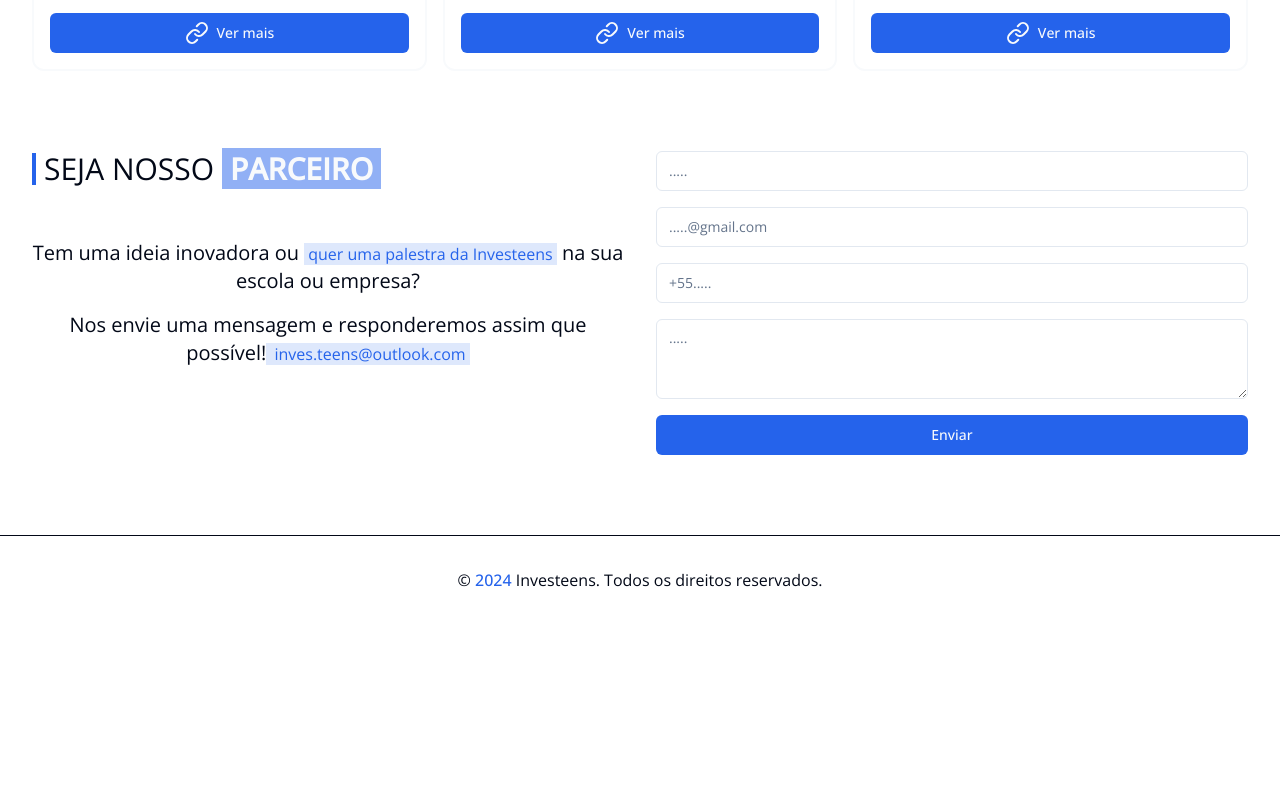
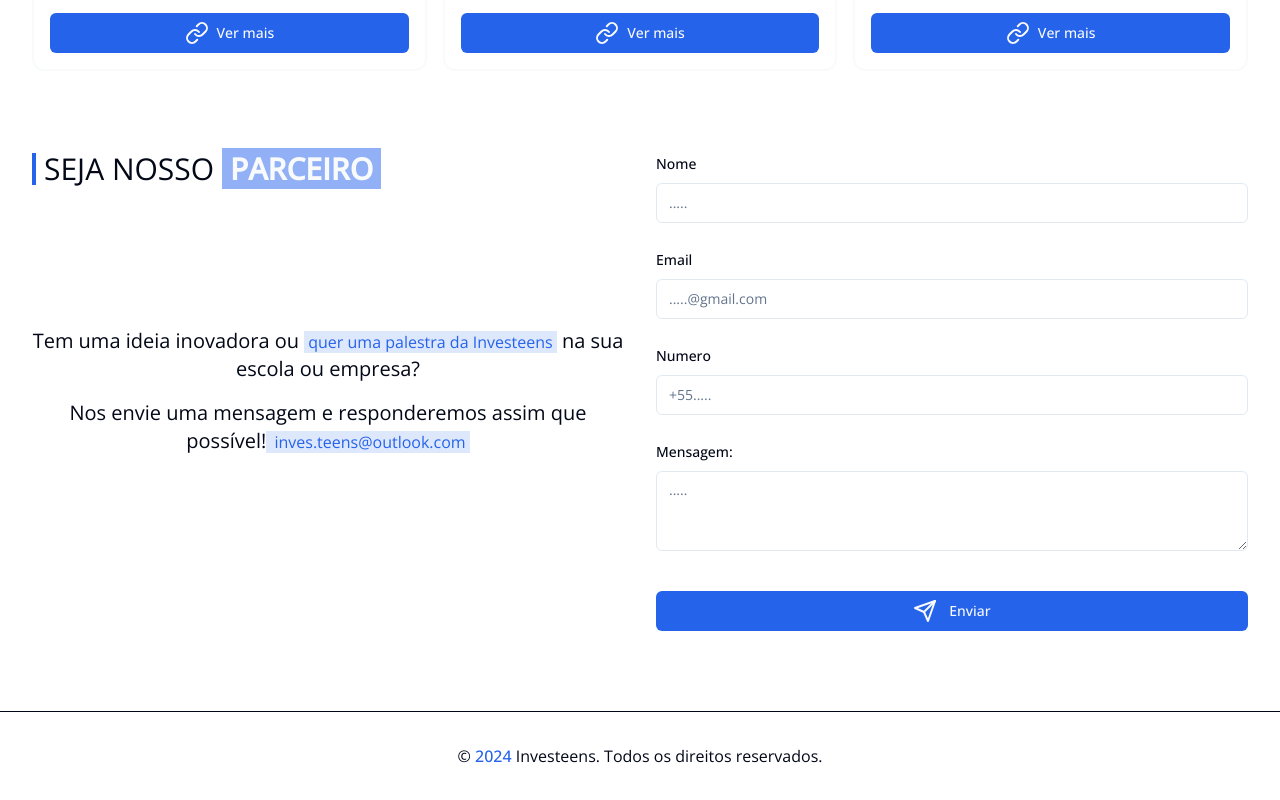
Before and after one commit to Henrytos/inveetens, a Next.js app: page / in a window 1280 px wide. Shown: the part 4927-5727 px from the top of the page. Before the commit the page ends 5551 px from the top, so only its background shows below. Built offline with nearby package versions, Linux system fonts and the light colour scheme.

Commit message:
finalizando o formulario

```diff
--- a/app/layout.tsx
+++ b/app/layout.tsx
@@ -4,6 +4,7 @@ import { ReactNode } from "react";
 import { cn } from "@/lib/utils";
 import { ThemeProvider } from "@/app/_contexts/theme-provider";
 import { sans } from "@/lib/fonts";
+import { Toaster } from "sonner";
 
 export const metadata: Metadata = {
   title: "Inveteens",
--- a/app/page.tsx
+++ b/app/page.tsx
@@ -18,8 +18,8 @@ import {
   AccordionTrigger,
 } from "@/components/ui/accordion";
 import { Link, X } from "lucide-react";
-import { link } from "fs";
-import { FormToEmail } from "@/components/form/form_to_email";
+import { FormToEmail } from "@/components/form/form-to-email";
+import { Toaster } from "@/components/ui/toaster";
 
 interface Palestra {
   id: number;
@@ -543,6 +543,7 @@ export default function Home() {
 
           <FormToEmail />
         </Content>
+        <Toaster />
       </Container>
       <Footer />
     </>
--- /dev/null
+++ b/components/form/content-input.tsx
@@ -0,0 +1,6 @@
+import { ComponentProps } from "react";
+
+interface ContentInputProps extends ComponentProps<"div"> {}
+export function ContentInput({ children }: ContentInputProps) {
+  return <div className="space-y-2 relative">{children}</div>;
+}
--- /dev/null
+++ b/components/form/form-to-email.tsx
@@ -0,0 +1,113 @@
+"use client";
+
+import { z } from "zod";
+import { useForm } from "react-hook-form";
+import { zodResolver } from "@hookform/resolvers/zod";
+import { Input } from "../ui/input";
+import { Textarea } from "../ui/textarea";
+import { Button } from "../ui/button";
+import { Resend } from "resend";
+import { formAction } from "./form_resend";
+import { useToast } from "../ui/use-toast";
+import { Label } from "../ui/label";
+import { ContentInput } from "./content-input";
+import { Send } from "lucide-react";
+import { MessageErrorField } from "./message-error-filed";
+import { useEffect } from "react";
+import { normalizePhoneNumber } from "./masks-nput";
+
+const schemaForm = z.object({
+  nome: z.string().min(3).max(255),
+  email: z.string().email(),
+  telefone: z.string().min(10).max(15),
+  mensagem: z.string().min(10).max(255),
+});
+
+export type Form = z.infer<typeof schemaForm>;
+
+export function FormToEmail() {
+  const {
+    register,
+    handleSubmit,
+    reset,
+    watch,
+    formState: { errors, isSubmitting },
+    setValue,
+  } = useForm<Form>({
+    resolver: zodResolver(schemaForm),
+    defaultValues: {
+      nome: "",
+      email: "",
+      telefone: "",
+      mensagem: "",
+    },
+  });
+  const { toast } = useToast();
+
+  const handleSubmitForm = (data: Form) => {
+    formAction(data)
+      .then((data) => {
+        toast({
+          title: "Email enviado com sucesso",
+          description: "",
+          duration: 1000,
+        });
+        reset();
+      })
+      .catch((data) => {
+        console.log(data.error);
+      });
+  };
+
+  const phoneValue = watch("telefone");
+
+  useEffect(() => {
+    setValue("telefone", normalizePhoneNumber(phoneValue));
+  }, [phoneValue, setValue]);
+
+  return (
+    <>
+      <form
+        className="flex flex-col gap-6"
+        onSubmit={handleSubmit(handleSubmitForm)}
+      >
+        <ContentInput>
+          <Label htmlFor="nome">Nome</Label>
+          <Input {...register("nome")} name="nome" placeholder="....." />
+          <MessageErrorField isError={errors.nome}>
+            o nome deve conter no minico 3 caracteres
+          </MessageErrorField>
+        </ContentInput>
+        <ContentInput>
+          <Label htmlFor="email">Email</Label>
+          <Input {...register("email")} placeholder=".....@gmail.com" />
+          <MessageErrorField isError={errors.email}>
+            email invalido
+          </MessageErrorField>
+        </ContentInput>
+        <ContentInput>
+          <Label htmlFor="telefone">Numero</Label>
+          <Input {...register("telefone")} placeholder="+55....." />
+          <MessageErrorField isError={errors.telefone}>
+            numero invalido
+          </MessageErrorField>
+        </ContentInput>
+        <ContentInput>
+          <Label htmlFor="mensagem">Mensagem:</Label>
+          <Textarea {...register("mensagem")} placeholder="....." />
+          <MessageErrorField isError={errors.mensagem}>
+            a mensagem deve conter no minimo 10 caracteres
+          </MessageErrorField>
+        </ContentInput>
+        <Button
+          type="submit"
+          className="space-x-3 mt-4"
+          disabled={isSubmitting}
+        >
+          <Send />
+          <span>Enviar</span>
+        </Button>
+      </form>
+    </>
+  );
+}
--- a/components/form/form_to_email.tsx
+++ /dev/null
@@ -1,63 +0,0 @@
-"use client";
-
-import { Infer } from "next/dist/compiled/superstruct";
-import { z } from "zod";
-import { useForm } from "react-hook-form";
-import { zodResolver } from "@hookform/resolvers/zod";
-import { Input } from "../ui/input";
-import { Textarea } from "../ui/textarea";
-import { Button } from "../ui/button";
-import { Resend } from "resend";
-import { formAction } from "./form_resend";
-
-const schemaForm = z.object({
-  nome: z.string().min(3).max(255),
-  email: z.string().email(),
-  telefone: z.string().min(10).max(15),
-  mensagem: z.string().min(10).max(255),
-});
-
-export type Form = z.infer<typeof schemaForm>;
-
-export function FormToEmail() {
-  const {
-    register,
-    handleSubmit,
-    reset,
-    formState: { errors },
-  } = useForm<Form>({
-    resolver: zodResolver(schemaForm),
-    defaultValues: {
-      nome: "",
-      email: "",
-      telefone: "",
-      mensagem: "",
-    },
-  });
-
-  const handleSubmitForm = (data: Form) => {
-    formAction(data)
-      .then((data) => {
-        console.log(data.sucess);
-      })
-      .catch((data) => {
-        console.log(data.error);
-      });
-    console.log(data);
-  };
-
-  return (
-    <>
-      <form
-        className="flex flex-col gap-4"
-        onSubmit={handleSubmit(handleSubmitForm)}
-      >
-        <Input {...register("nome")} placeholder="....." required />
-        <Input {...register("email")} placeholder=".....@gmail.com" required />
-        <Input {...register("telefone")} placeholder="+55....." required />
-        <Textarea {...register("mensagem")} placeholder="....." required />
-        <Button type="submit">Enviar</Button>
-      </form>
-    </>
-  );
-}
--- /dev/null
+++ b/components/form/masks-nput.ts
@@ -0,0 +1,29 @@
+export const normalizePhoneNumber = (value: String | undefined) => {
+  if (!value) return "";
+
+  return value
+    .replace(/[\D]/g, "")
+    .replace(/(\d{2})(\d)/, "($1) $2")
+    .replace(/(\d{5})(\d)/, "$1-$2")
+    .replace(/(-\d{4})(\d+?)/, "$1");
+};
+
+export const normalizeCnpjNumber = (value: String | undefined) => {
+  if (!value) return "";
+
+  return value
+    .replace(/[\D]/g, "")
+    .replace(/(\d{2})(\d)/, "$1.$2")
+    .replace(/(\d{3})(\d)/, "$1.$2")
+    .replace(/(\d{3})(\d)/, "$1/$2")
+    .replace(/(\d{4})(\d)/, "$1-$2")
+    .replace(/(-\d{2})\d+?$/, "$1");
+};
+
+export const normalizeCepNumber = (value: String | undefined) => {
+  if (!value) return "";
+  return value
+    .replace(/\D/g, "")
+    .replace(/^(\d{5})(\d{3})+?$/, "$1-$2")
+    .replace(/(-\d{3})(\d+?)/, "$1");
+};
--- /dev/null
+++ b/components/form/message-error-filed.tsx
@@ -0,0 +1,27 @@
+import { ComponentProps } from "react";
+import { FieldError } from "react-hook-form";
+import { twMerge } from "tailwind-merge";
+
+interface MessageErrorFieldProps extends ComponentProps<"span"> {
+  isError: FieldError | undefined;
+}
+export function MessageErrorField({
+  isError,
+  children,
+  className,
+  ...props
+}: MessageErrorFieldProps) {
+  return (
+    isError && (
+      <span
+        className={twMerge(
+          "text-red-700 absolute -bottom-6 text-sm font-light",
+          className
+        )}
+        {...props}
+      >
+        {children}
+      </span>
+    )
+  );
+}
--- /dev/null
+++ b/components/ui/sonner.tsx
@@ -0,0 +1,31 @@
+"use client"
+
+import { useTheme } from "next-themes"
+import { Toaster as Sonner } from "sonner"
+
+type ToasterProps = React.ComponentProps<typeof Sonner>
+
+const Toaster = ({ ...props }: ToasterProps) => {
+  const { theme = "system" } = useTheme()
+
+  return (
+    <Sonner
+      theme={theme as ToasterProps["theme"]}
+      className="toaster group"
+      toastOptions={{
+        classNames: {
+          toast:
+            "group toast group-[.toaster]:bg-background group-[.toaster]:text-foreground group-[.toaster]:border-border group-[.toaster]:shadow-lg",
+          description: "group-[.toast]:text-muted-foreground",
+          actionButton:
+            "group-[.toast]:bg-primary group-[.toast]:text-primary-foreground",
+          cancelButton:
+            "group-[.toast]:bg-muted group-[.toast]:text-muted-foreground",
+        },
+      }}
+      {...props}
+    />
+  )
+}
+
+export { Toaster }
--- a/components/ui/toaster.tsx
+++ b/components/ui/toaster.tsx
@@ -1,4 +1,4 @@
-"use client"
+"use client";
 
 import {
   Toast,
@@ -7,19 +7,29 @@ import {
   ToastProvider,
   ToastTitle,
   ToastViewport,
-} from "@/components/ui/toast"
-import { useToast } from "@/components/ui/use-toast"
+} from "@/components/ui/toast";
+import { useToast } from "@/components/ui/use-toast";
+import { Check } from "lucide-react";
 
 export function Toaster() {
-  const { toasts } = useToast()
+  const { toasts } = useToast();
 
   return (
     <ToastProvider>
       {toasts.map(function ({ id, title, description, action, ...props }) {
         return (
-          <Toast key={id} {...props}>
+          <Toast
+            key={id}
+            {...props}
+            className="bg-primary border-0 text-primary-for"
+          >
             <div className="grid gap-1">
-              {title && <ToastTitle>{title}</ToastTitle>}
+              {title && (
+                <ToastTitle>
+                  <Check className="inline mr-4" />
+                  {title}
+                </ToastTitle>
+              )}
               {description && (
                 <ToastDescription>{description}</ToastDescription>
               )}
@@ -27,9 +37,9 @@ export function Toaster() {
             {action}
             <ToastClose />
           </Toast>
-        )
+        );
       })}
       <ToastViewport />
     </ToastProvider>
-  )
+  );
 }
--- a/package.json
+++ b/package.json
@@ -30,6 +30,7 @@
     "react-icons": "^5.0.1",
     "react-magic-motion": "^1.1.2",
     "resend": "^3.2.0",
+    "sonner": "^1.4.41",
     "tailwind-merge": "^2.2.1",
     "tailwindcss-animate": "^1.0.7",
     "zod": "^3.22.4"
```
Also changed, not shown: 1 other file (tests, documents, lock files or other folders).
